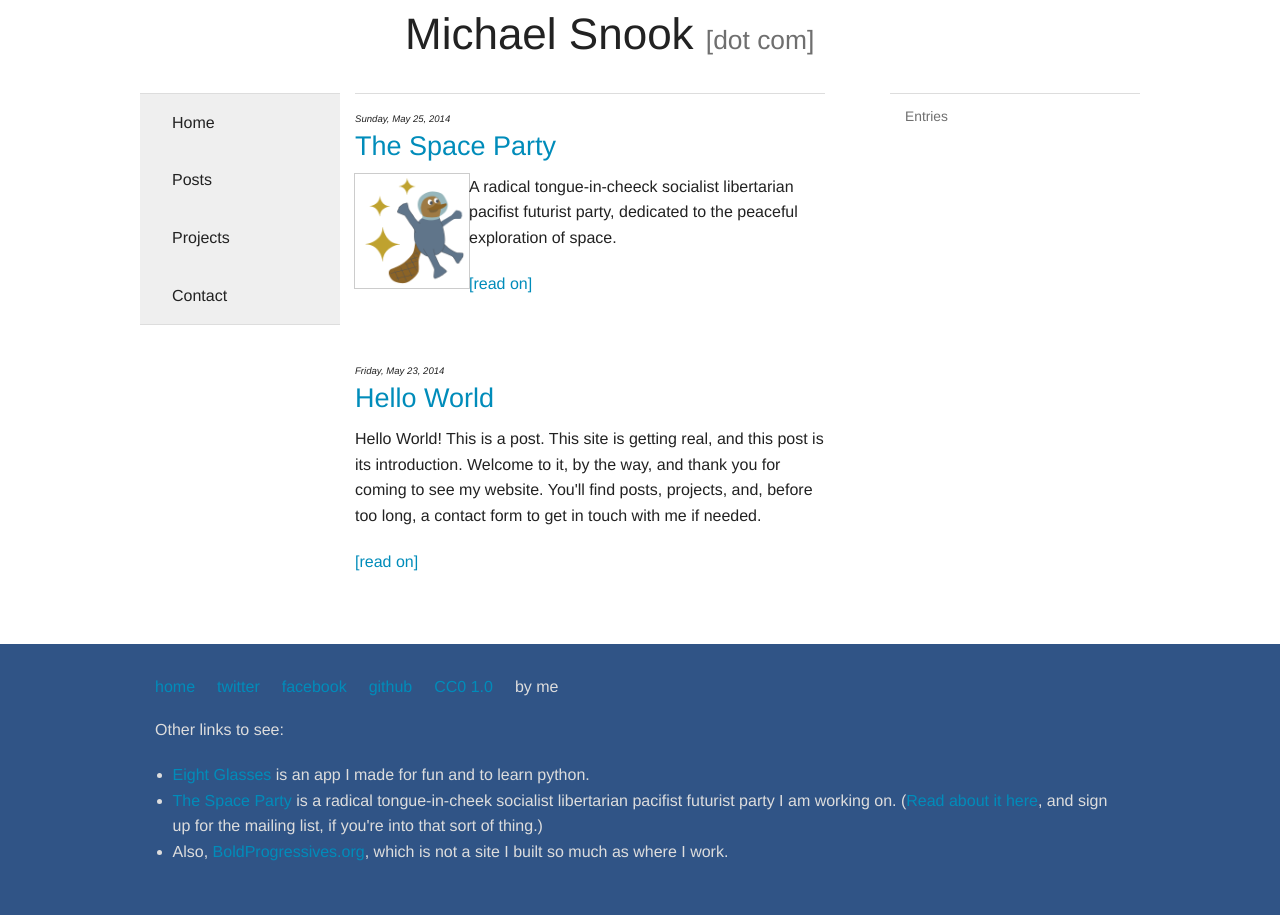
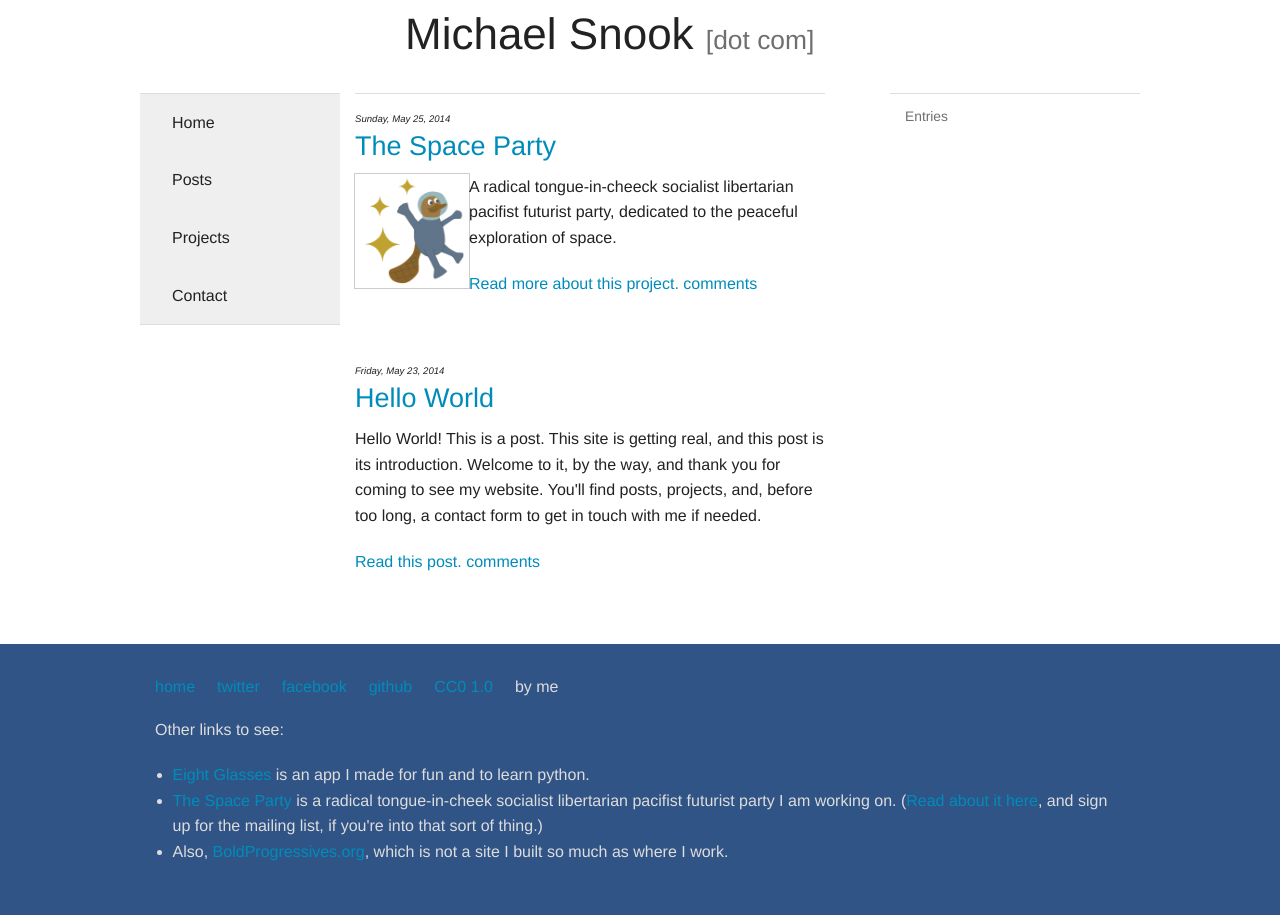
Before and after one commit to michaelsnook/snook.pub, a Jekyll site: the page built from index.html, in a window 1280 px wide. Built offline with Jekyll 4.4.1, drawn with Linux system fonts in a browser that asks for light colours.

Commit message:
permalinks and comment counts

```diff
--- a/index.html
+++ b/index.html
@@ -13,7 +13,14 @@
       </h3>
 
       {{ post.excerpt }}
-      <p><a href="{{ post.url }}">[read on]</a></p>
+
+      <p><a href="{{ post.url }}">
+        {% if post.category == 'projects' %}
+          Read more about this project.
+        {% else %}
+          Read this post.
+        {% endif %}
+      </a> <a href="{{ post.url }}#disqus_thread">comments</a></p>
     </div>
   </div>
   {% endfor %}
--- a/posts.html
+++ b/posts.html
@@ -16,7 +16,7 @@
 
       {{ post.content }}
 
-      <small><a href="{{ post.url }}">Permalink / comments</a></small>
+      <p><a href="{{ post.url }}#disqus_thread">{num} comments</a></p>
 
     </div>
   </div>
--- a/projects.html
+++ b/projects.html
@@ -15,7 +15,7 @@
       </h3>
 
       {{ post.excerpt }}
-      <p><a href="{{ post.url }}">[read on]</a></p>
+      <p><a href="{{ post.url }}">Go to project page.</a> <a href="{{ post.url }}#disqus_thread">{num} comments.</a></p>
     </div>
   </div>
   {% endif %}
```
